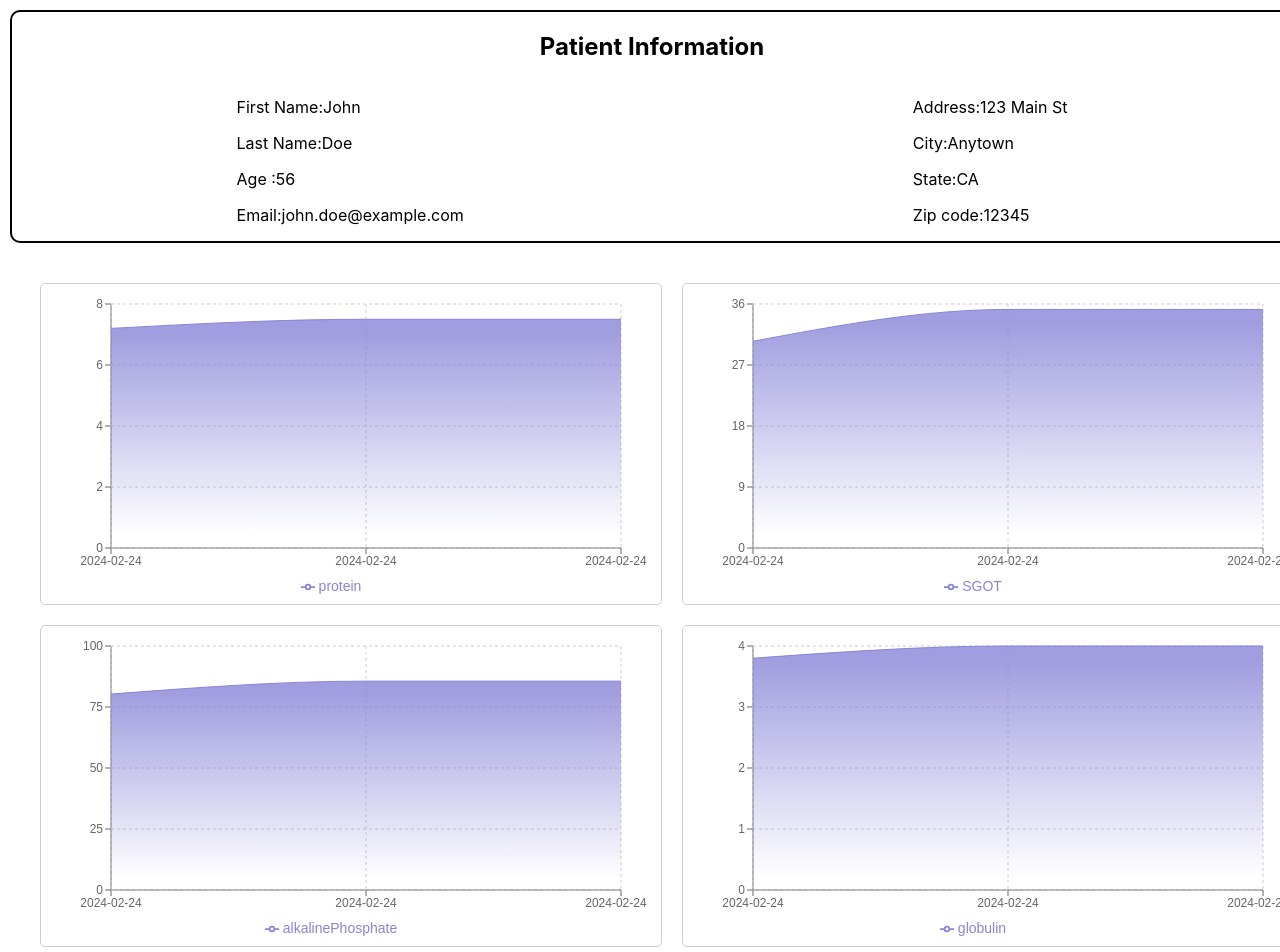
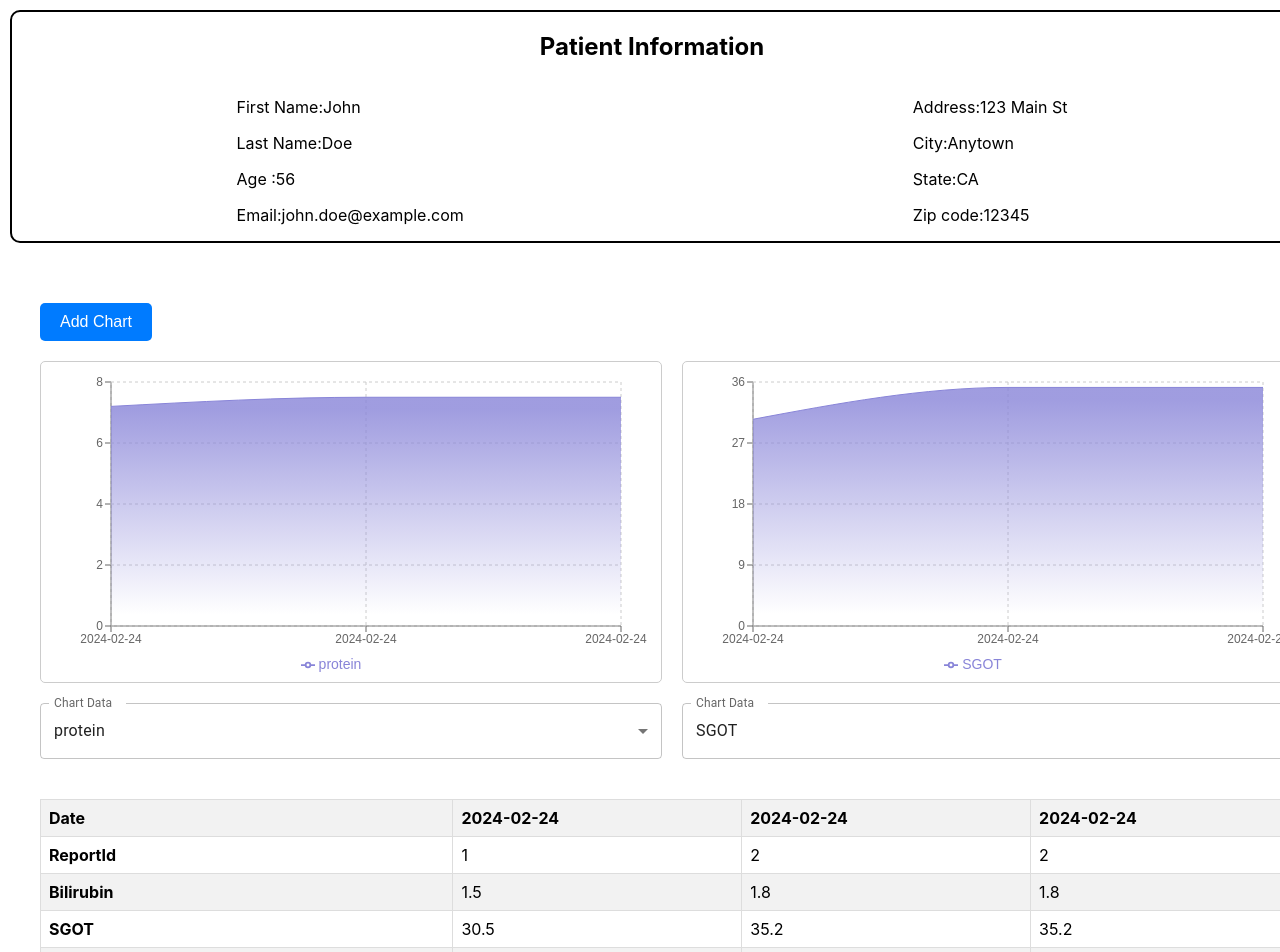
Before and after one commit to SujayMahore/Semi-Colons, a React (Create React App) app: page / in a window 1280 px wide. Shown: the top 952 px of the page. Built offline with nearby package versions, Linux system fonts and the light colour scheme.

Commit message:
dynamic chart update

```diff
--- a/src/components/ChartTemplate.css
+++ b/src/components/ChartTemplate.css
@@ -91,3 +91,19 @@
   .recharts-bar {
     fill: #8884d8;
   }
+
+  .add-chart-button{
+    background-color: #007bff;
+    color:#fff;
+    border:none;
+    border-radius: 5px;
+    padding: 10px 20px;
+    font-size:16px;
+    cursor:pointer;
+    margin-top: 20px;
+    margin-bottom: 20px;
+  }
+
+  .add-chart-button:hover{
+    background-color: #0056b3;
+  }
--- a/src/components/ChartTemplate.js
+++ b/src/components/ChartTemplate.js
@@ -30,9 +30,7 @@ import AreaChartTemplate from "./AreaChartTemplate";
 const ChartTemplate = () => {
   const [isLoading, setIsLoading] = useState(false);
   const [error, setError] = useState(null);
-  const [dataKeys, setDataKeys] = useState(["protien"]);
-  const [chartCount, setChartCount] = useState(1);
-  const [chartTypes, setChartTypes] = useState([])
+  const [dataKeys, setDataKeys] = useState(["protein","SGOT"]);
 
   //Un Comment This For API CALL
   // const [data,setData]=useState([])
@@ -139,12 +137,14 @@ const ChartTemplate = () => {
       key !== "reportId"
   );
   const filteredData = data.map(({ user, reportName, ...rest }) => rest);
-  function handleChange(e) {
-   const updatedKeys=dataKeys
-   updatedKeys.push(e.target.value)
-   setDataKeys(updatedKeys)
-    console.log(dataKeys);
-  }
+  const handleAddChart = () => {
+    setDataKeys([...dataKeys, ""]);
+  };
+  const handleChange = (index, e) => {
+    const updatedKeys = [...dataKeys];
+    updatedKeys[index] = e.target.value;
+    setDataKeys(updatedKeys);
+  };
 
   return (
     <>
@@ -176,9 +176,9 @@ const ChartTemplate = () => {
           </div>
           <div className="chart-container">
             {/* Apply container style */}
-            {/* <button onClick={() => setChartCount((prev) => prev + 1)}>
+            <button  onClick={handleAddChart} className="add-chart-button">
               Add Chart
-            </button> */}
+            </button>
 
             <div className="grid-container">
               {/* {[...Array(chartCount)].map((_, idx) => (
@@ -209,22 +209,34 @@ const ChartTemplate = () => {
                   </div>
                 </div>
               ))} */}
-               <AreaChartTemplate
+              {dataKeys.map((key, index) => (
+                <div key={index}>
+                  <AreaChartTemplate
                     data={data}
-                    datakey="protein"
+                    datakey={key}
                   ></AreaChartTemplate>
-               <AreaChartTemplate
-                    data={data}
-                    datakey="SGOT"
-                  ></AreaChartTemplate>
-               <AreaChartTemplate
-                    data={data}
-                    datakey="alkalinePhosphate"
-                  ></AreaChartTemplate>
-               <AreaChartTemplate
-                    data={data}
-                    datakey="globulin"
-                  ></AreaChartTemplate>
+                  <div className="input-select">
+                    <FormControl fullWidth>
+                      <InputLabel id="demo-simple-select-label">
+                        Chart Data
+                      </InputLabel>
+                      <Select
+                        labelId="demo-simple-select-label"
+                        id="demo-simple-select"
+                        value={key}
+                        label="Select Chart"
+                        onChange={(e)=> handleChange(index,e)}
+                      >
+                        {fields.map((field) => (
+                          <MenuItem key={field} value={field}>
+                            {field}
+                          </MenuItem>
+                        ))}
+                      </Select>
+                    </FormControl>
+                  </div>
+                </div>
+              ))}
             </div>
           </div>
           <div
```
